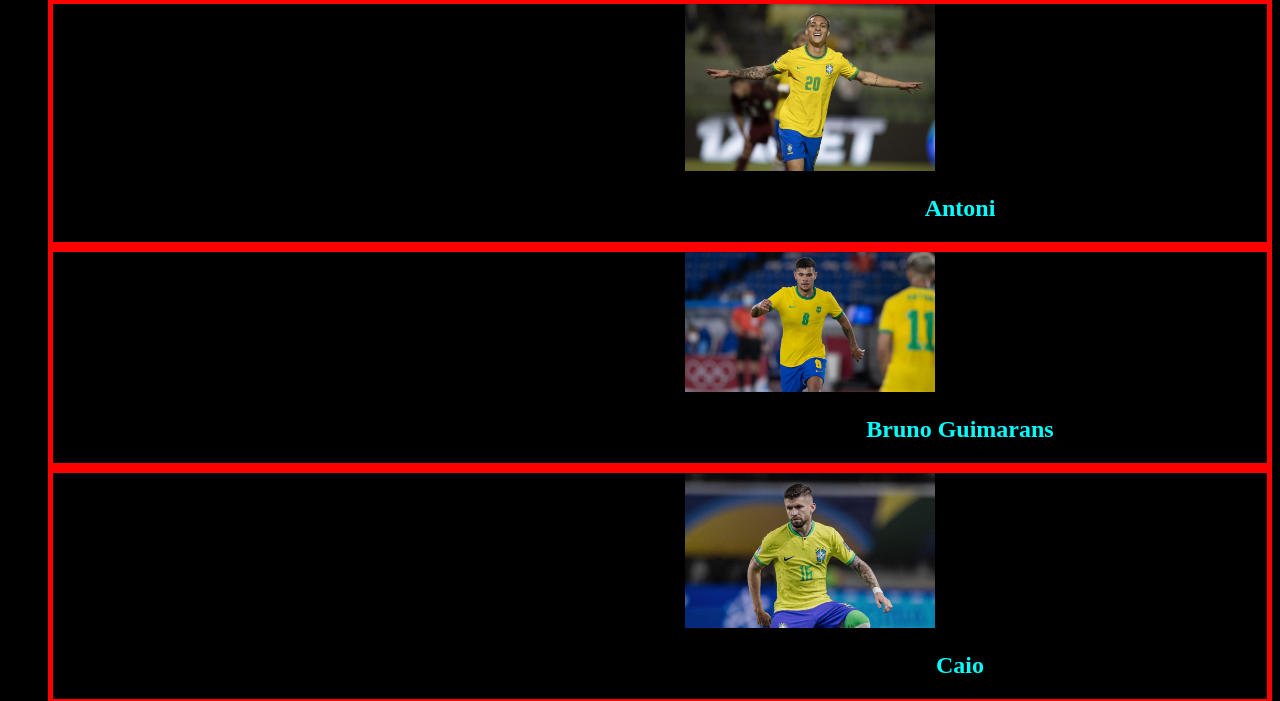
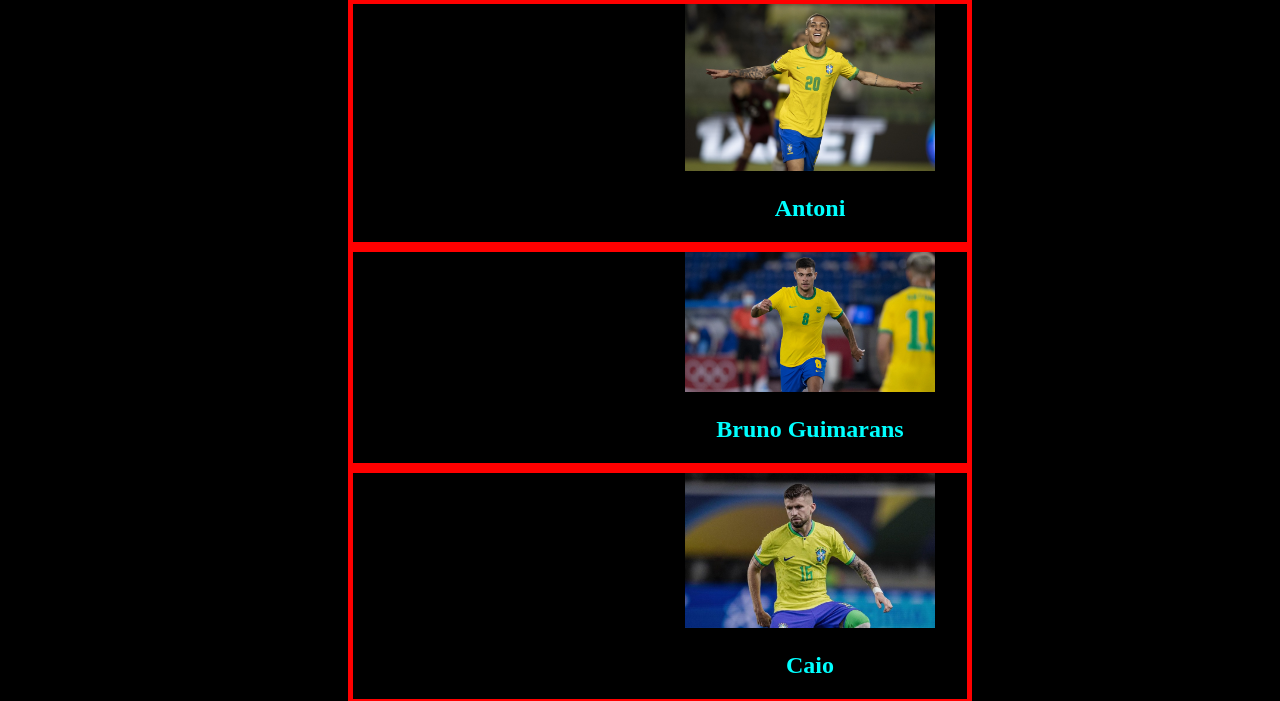
Before and after one commit to gabrieltasca123456789/avaliacao, a plain HTML site: page jogadores.html in a window 1280 px wide. Shown: the part 78-779 px from the top of the page. Drawn offline with Linux system fonts and the light colour scheme.

Commit message:
jogadores

```diff
--- a/jogadores.css
+++ b/jogadores.css
@@ -1,5 +1,7 @@
 .jogadoresul{
     display: block ;
+    margin-left: 300px;
+    margin-right: 300px;
 }
 .jogadores{
     list-style: none;
@@ -7,5 +9,5 @@
     border: 5px solid red;
 }
 .nomejogadores{
-    margin-left: 600px;
+    margin-left: 300px;
 }
```
